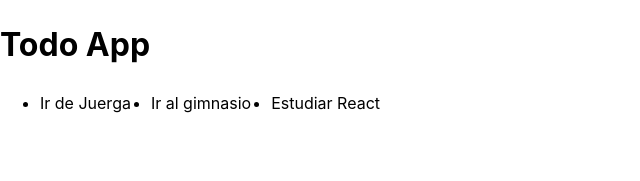
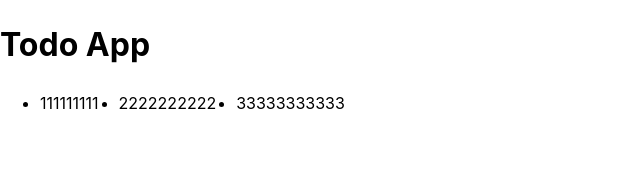
Before and after one commit to Jveen-D/react-demos, a React (Vite) app: page /dnd/single-vertical-list in a window 1280 px wide. Shown: the top 181 px of the page, without its empty margins (0-640 px from the left). Built offline with nearby package versions, Linux system fonts and the light colour scheme.

Commit message:
chore: update

```diff
--- a/src/pages/dnd/single-vertical-list/index.tsx
+++ b/src/pages/dnd/single-vertical-list/index.tsx
@@ -4,17 +4,17 @@ import { DragDropContext, Droppable, Draggable } from "@hello-pangea/dnd";
 const initialStateTodos = [
 	{
 		id: 1,
-		title: "Ir de Juerga",
+		title: "111111111",
 		completed: false,
 	},
 	{
 		id: 2,
-		title: "Ir al gimnasio",
+		title: "2222222222",
 		completed: false,
 	},
 	{
 		id: 3,
-		title: "Estudiar React",
+		title: "33333333333",
 		completed: true,
 	},
 ];
@@ -23,8 +23,20 @@ type SingleVerticalListProps = {};
 
 const SingleVerticalList: React.FC<SingleVerticalListProps> = (props) => {
 	const [todos, setTodos] = React.useState(initialStateTodos);
-	const handleDragEnd = (result) => {
-		console.log(result);
+	const onBeforeCapture = (e) => {
+		console.log("🚀 ~ onBeforeCapture ~ onBeforeCapture:", e);
+	};
+	const onBeforeDragStart = (e) => {
+		console.log("🚀 ~ onBeforeDragStart ~ onBeforeDragStart:", e);
+	};
+	const onDragStart = (e) => {
+		console.log("🚀 ~ onDragStart ~ onDragStart:", e);
+	};
+	const onDragUpdate = (e) => {
+		console.log("🚀 ~ onDragUpdate ~ onDragUpdate:", e);
+	};
+	const onDragEnd = (result) => {
+		console.log("🚀 ~ handleDragEnd ~ result:", result);
 		if (!result.destination) return;
 		const startIndex = result.source.index;
 		const endIndex = result.destination.index;
@@ -32,9 +44,16 @@ const SingleVerticalList: React.FC<SingleVerticalListProps> = (props) => {
 		const [reorderTodo] = copyTodos.splice(startIndex, 1);
 		copyTodos.splice(endIndex, 0, reorderTodo);
 		setTodos(copyTodos);
+		return false;
 	};
 	return (
-		<DragDropContext onDragEnd={handleDragEnd}>
+		<DragDropContext
+			onBeforeCapture={onBeforeCapture}
+			onBeforeDragStart={onBeforeDragStart}
+			onDragStart={onDragStart}
+			onDragUpdate={onDragUpdate}
+			onDragEnd={onDragEnd}
+		>
 			<h1>Todo App</h1>
 			<Droppable droppableId="todos" direction={"horizontal"}>
 				{(droppableProvider) => (
```
